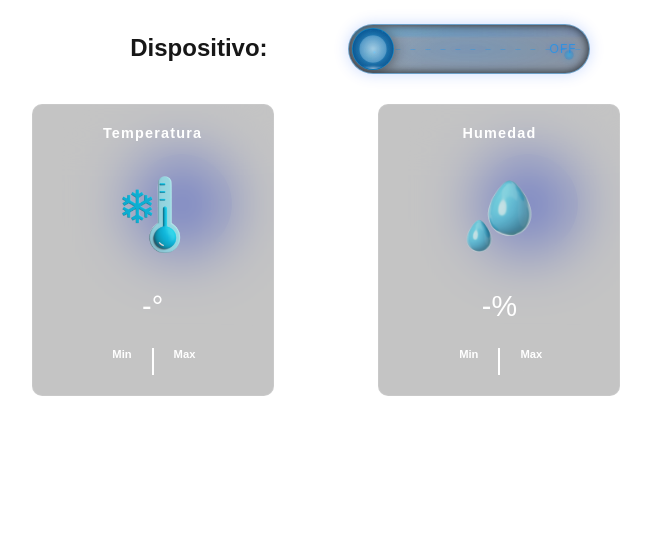
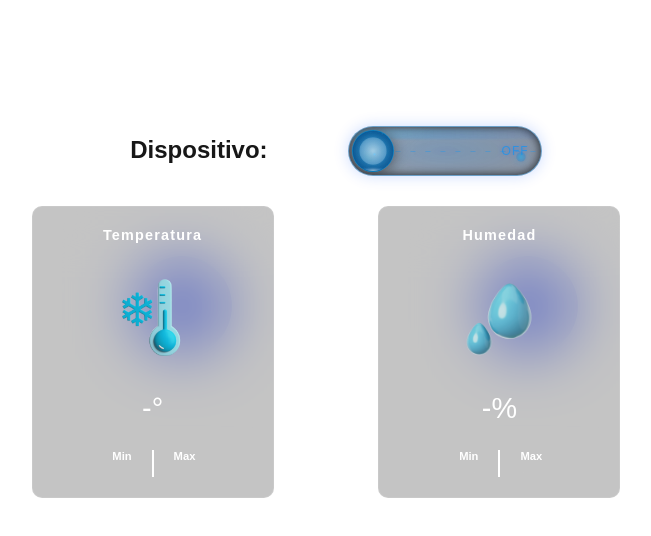
Before and after one commit to codiegoo/plugin-out, a Next.js app: page / in a window 1280 px wide. Shown: the top 536 px of the page, without its empty margins (314-965 px from the left). Built offline with nearby package versions, Linux system fonts and the light colour scheme; no server answers; the database is empty.

Commit message:
change size

```diff
--- a/src/components/Device/device.sass
+++ b/src/components/Device/device.sass
@@ -12,7 +12,7 @@
   width: 40%
   height: auto
   gap: 2rem
-  margin: 0 auto
+  margin: 8% auto
 
 .textContain
   width: 100%
@@ -55,7 +55,7 @@
 
 .toggle-track
   position: absolute
-  width: 100%
+  width: 70%
   height: 100%
   background: rgba(0, 30, 60, 0.4)
   border-radius: 30px
```
